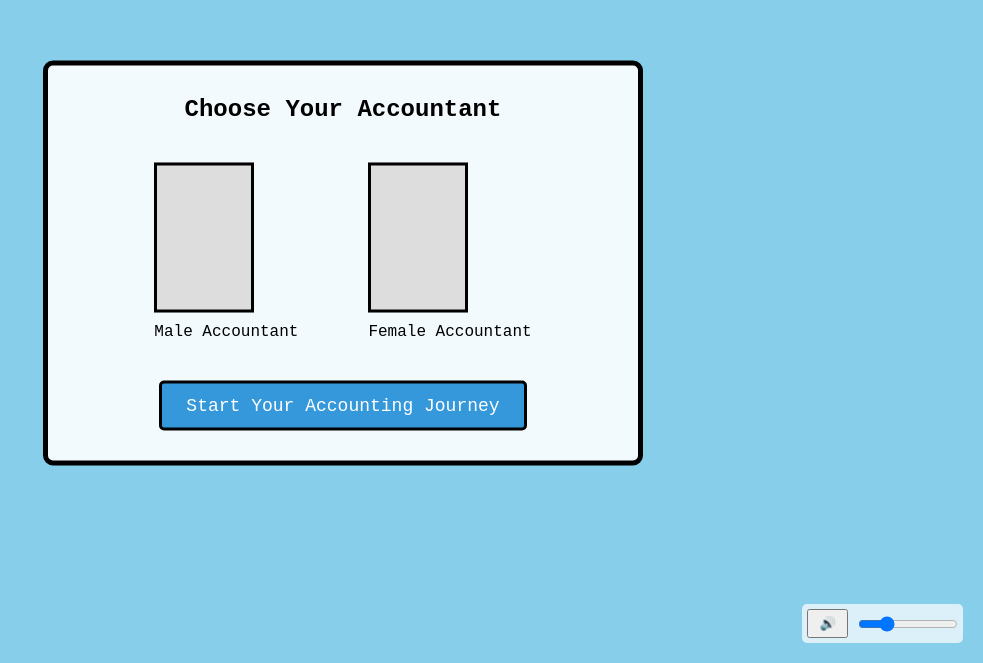
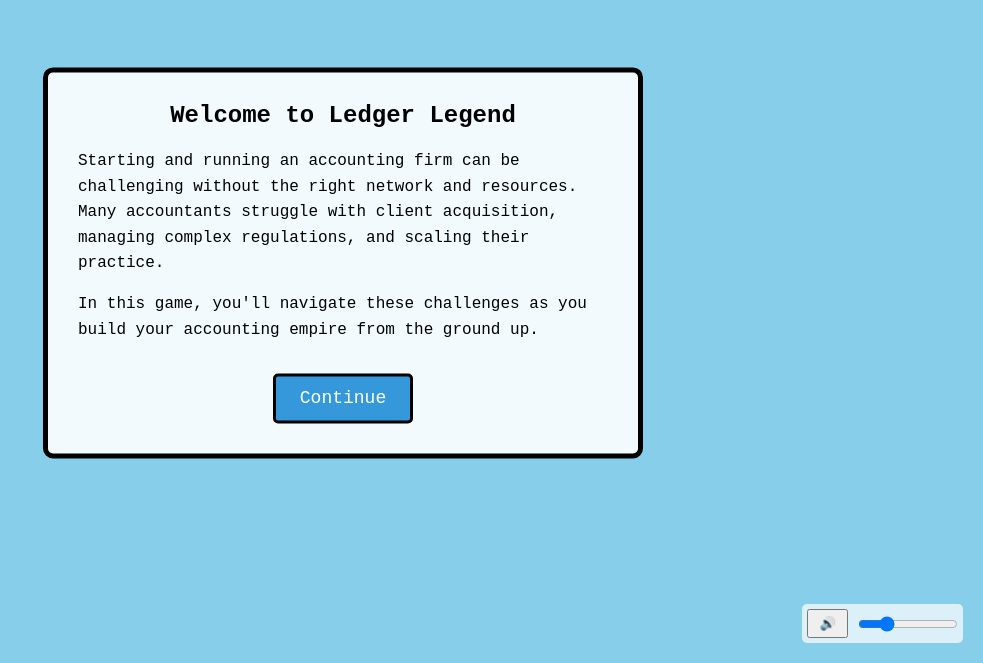
Before and after one commit to bumperbrother/ledger-legend, a website built with Vite: page index.html in a window 1280 px wide. Shown: the part 137-800 px from the top of the page, without its empty margins (297-1280 px from the left). Built offline with nearby package versions, Linux system fonts and the light colour scheme.

Commit message:
Add intro screen with explanatory text and continue button

```diff
--- a/index.html
+++ b/index.html
@@ -37,6 +37,14 @@
         <div id="mobile-controls" class="hidden">
           <!-- Virtual joystick will be placed here -->
         </div>
+        <div id="intro-screen" class="hidden">
+          <h2>Welcome to Ledger Legend</h2>
+          <div class="intro-content">
+            <p>Starting and running an accounting firm can be challenging without the right network and resources. Many accountants struggle with client acquisition, managing complex regulations, and scaling their practice.</p>
+            <p>In this game, you'll navigate these challenges as you build your accounting empire from the ground up.</p>
+          </div>
+          <button id="continue-button">Continue</button>
+        </div>
         <div id="character-selection" class="hidden">
           <h2>Choose Your Accountant</h2>
           <div id="character-options">
--- a/src/js/core/Game.js
+++ b/src/js/core/Game.js
@@ -8,6 +8,7 @@ import { saveGame, loadGame } from './GameData.js';
 
 // Game states
 const GAME_STATES = {
+  INTRO: 'intro',
   CHARACTER_SELECTION: 'characterSelection',
   PLAYING: 'playing',
   DIALOG: 'dialog'
@@ -20,7 +21,7 @@ class Game {
     this.camera = null;
     this.renderer = null;
     this.clock = new THREE.Clock();
-    this.gameState = GAME_STATES.CHARACTER_SELECTION;
+    this.gameState = GAME_STATES.INTRO;
     this.player = null;
     this.map = null;
     this.buildings = [];
@@ -193,11 +194,22 @@ class Game {
   }
 
   initUI() {
+    // Show intro screen
+    this.ui.showIntroScreen();
+
+    // Initialize empty inventory display
+    this.ui.updateResourceDisplay(this.resources);
+  }
+
+  continueToCharacterSelection() {
+    // Hide intro screen
+    this.ui.hideIntroScreen();
+
     // Show character selection screen
     this.ui.showCharacterSelection();
 
-    // Initialize empty inventory display
-    this.ui.updateResourceDisplay(this.resources);
+    // Update game state
+    this.gameState = GAME_STATES.CHARACTER_SELECTION;
   }
 
   initControls() {
--- a/src/js/ui/UIManager.js
+++ b/src/js/ui/UIManager.js
@@ -15,6 +15,8 @@ class UIManager {
     this.dialogContent = document.getElementById('dialog-content');
     this.dialogAccept = document.getElementById('dialog-accept');
     this.dialogSignup = document.getElementById('dialog-signup');
+    this.introScreen = document.getElementById('intro-screen');
+    this.continueButton = document.getElementById('continue-button');
     this.characterSelection = document.getElementById('character-selection');
     this.maleCharacter = document.getElementById('male-character');
     this.femaleCharacter = document.getElementById('female-character');
@@ -26,6 +28,9 @@ class UIManager {
   }
 
   init() {
+    // Initialize intro screen
+    this.initIntroScreen();
+
     // Initialize character selection
     this.initCharacterSelection();
 
@@ -38,6 +43,13 @@ class UIManager {
     // Hide points and inventory displays initially
     this.hidePointsDisplay();
     this.hideInventoryDisplay();
+  }
+
+  initIntroScreen() {
+    // Handle continue button click
+    this.continueButton.addEventListener('click', () => {
+      this.game.continueToCharacterSelection();
+    });
   }
 
   initCharacterSelection() {
@@ -90,6 +102,14 @@ class UIManager {
       this.hideDialog();
       this.game.closeDialog();
     });
+  }
+
+  showIntroScreen() {
+    this.introScreen.classList.remove('hidden');
+  }
+
+  hideIntroScreen() {
+    this.introScreen.classList.add('hidden');
   }
 
   showCharacterSelection() {
--- a/src/style.css
+++ b/src/style.css
@@ -192,6 +192,52 @@ body {
   height: 120px;
 }
 
+#intro-screen {
+  position: absolute;
+  top: 50%;
+  left: 50%;
+  transform: translate(-50%, -50%);
+  width: 90%;
+  max-width: 600px;
+  background-color: var(--color-dialog-bg);
+  border: 5px solid var(--color-black);
+  padding: 30px;
+  border-radius: 10px;
+  text-align: center;
+}
+
+#intro-screen h2 {
+  margin-bottom: 20px;
+  font-size: 24px;
+}
+
+.intro-content {
+  margin-bottom: 30px;
+  text-align: left;
+}
+
+.intro-content p {
+  margin-bottom: 15px;
+  line-height: 1.6;
+  font-size: 16px;
+}
+
+#continue-button {
+  padding: 12px 24px;
+  background-color: var(--color-primary);
+  color: white;
+  border: 3px solid var(--color-black);
+  border-radius: 5px;
+  font-family: 'Courier New', monospace;
+  font-size: 18px;
+  cursor: pointer;
+  transition: transform 0.1s;
+}
+
+#continue-button:hover {
+  transform: scale(1.05);
+}
+
 #character-selection {
   position: absolute;
   top: 50%;
```
